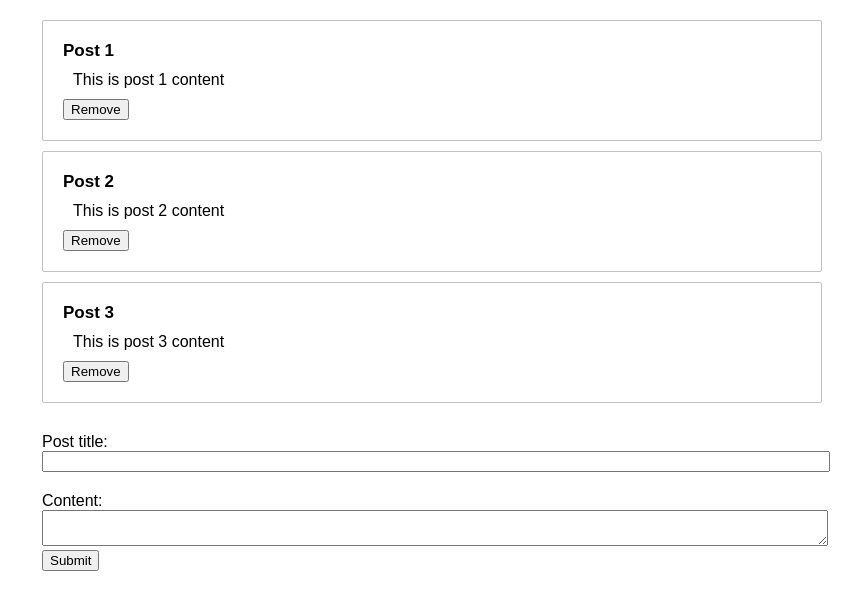
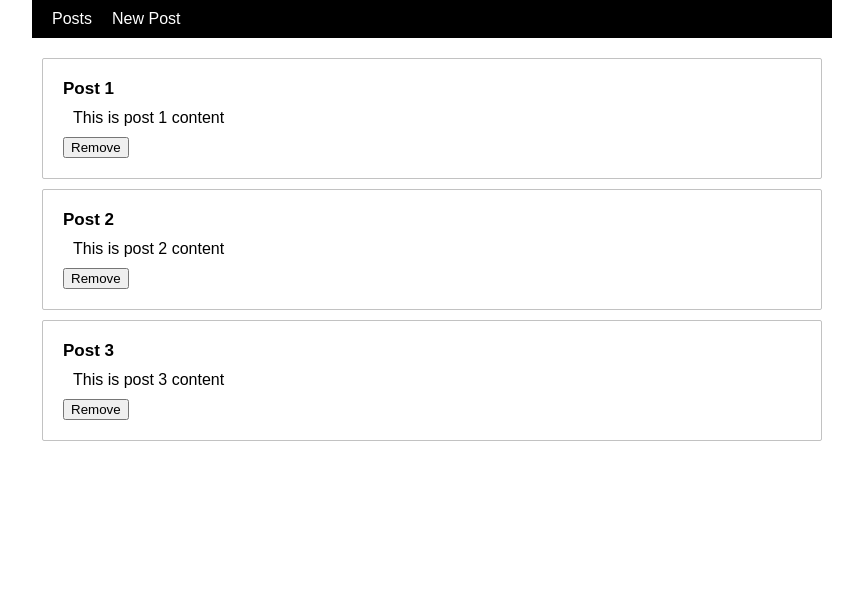
Before and after one commit to blackwine93v/react-demo-presentation, a React (Create React App) app: page /posts in a window 1280 px wide. Shown: the top 610 px of the page, without its empty margins (208-1071 px from the left). Built offline with nearby package versions, Linux system fonts and the light colour scheme.

Commit message:
Implement router

```diff
--- a/src/App.js
+++ b/src/App.js
@@ -2,17 +2,36 @@ import React, { Component } from "react";
 import MainLayout from "./layouts/main/MainLayout.js";
 import ListPostPage from "./pages/listPost/index.js";
 import CreatePostPage from "./pages/createPost/index.js";
+import Header from "./components/header/index.js";
 
 import _ from "lodash";
 import "./App.css";
+
+//import react-router
+import {
+  BrowserRouter as Router,
+  Route,
+  Switch,
+  Redirect
+} from "react-router-dom";
 
 class App extends Component {
   render() {
     return (
       <div className="App">
         <MainLayout>
-          <ListPostPage />
-          <CreatePostPage />
+          <Router>
+            <div>
+              <Header />
+              <Switch>
+                <Route exact path="/" render={() => <Redirect to="/posts" />} />
+                <Route path="/posts" component={ListPostPage} />
+                <Route path="/newpost" component={CreatePostPage} />
+
+                <Route path="*" render={() => <h1>Not match 404</h1>} />
+              </Switch>
+            </div>
+          </Router>
         </MainLayout>
       </div>
     );
```
Also changed, not shown: 1 other file (tests, documents, lock files or other folders).
